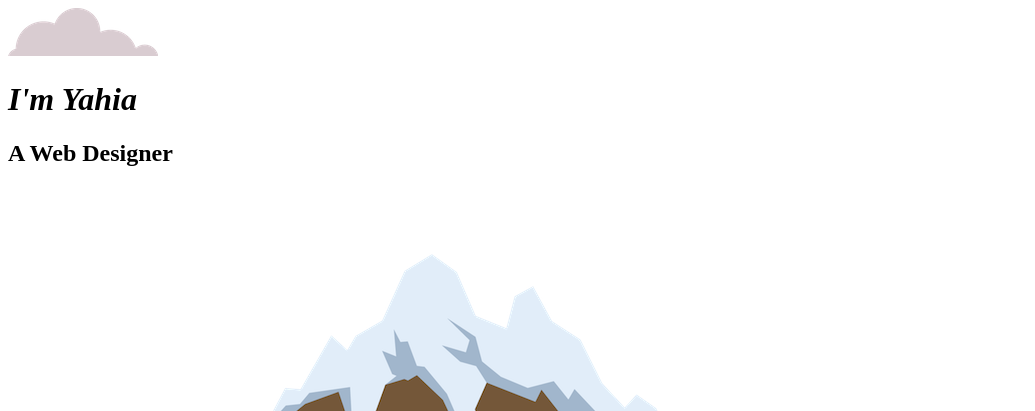
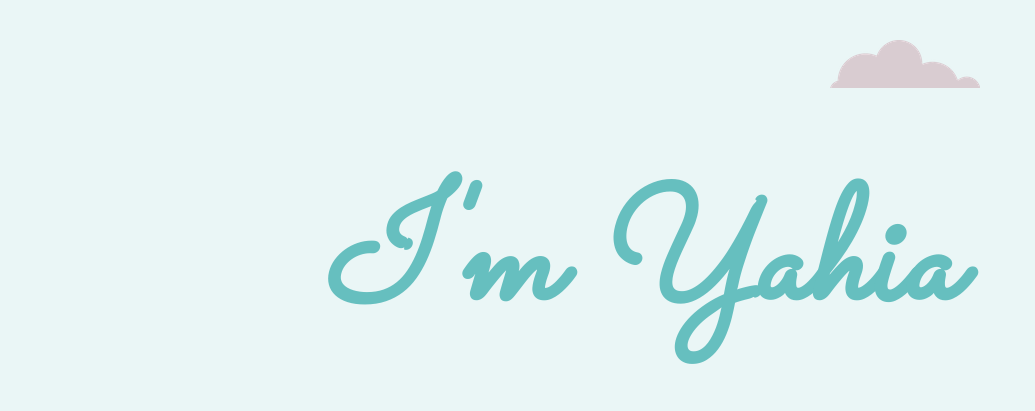
Before and after one commit to magiczico/cv, a plain HTML site: page index.html in a window 1280 px wide. Shown: the top 411 px of the page, without its empty margins (0-1035 px from the left). Drawn offline with Linux system fonts and the light colour scheme; the site is published under a folder, as on GitHub Pages, so addresses that start at the root find nothing.

Commit message:
Update index.html

```diff
--- a/index.html
+++ b/index.html
@@ -4,7 +4,7 @@
 <head>
   <meta charset="utf-8">
   <title>Yahia's Personal Site</title>
-  <link rel="stylesheet" href="/css/test.css">
+  <link rel="stylesheet" href="css/test.css">
   <link rel="shortcut icon" href="images/favicon.ico" type="image/x-icon">
   <link rel="preconnect" href="https://fonts.googleapis.com">
   <link rel="preconnect" href="https://fonts.googleapis.com">
```
